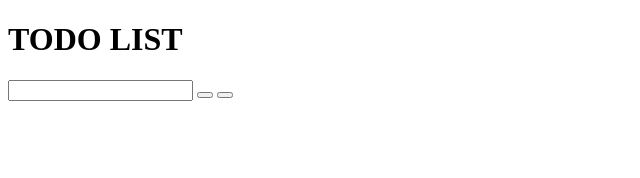
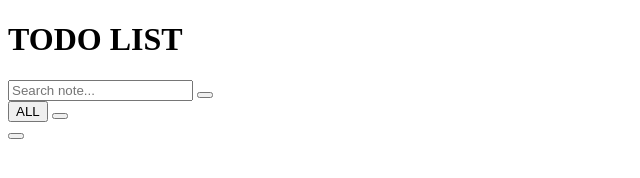
Before and after one commit to WonderSi/webdev-frontend-todolist, a website: page index.html in a window 1280 px wide. Shown: the whole page, without its empty margins (0-640 px from the left). Drawn offline with nearby package versions, Linux system fonts and the light colour scheme.

Commit message:
update structure index.html

```diff
--- a/index.html
+++ b/index.html
@@ -9,18 +9,30 @@
     <script src="https://code.jquery.com/jquery-3.6.0.min.js"></script>
 </head>
 <body>
-    <header>
-        <h1>TODO LIST</h1>
-        <div>
-            <input type="text">
-            <button></button>
-            <button></button>
+    <header class="header">
+        <h1 class="header__name">TODO LIST</h1>
+        <div class="search-bar">
+            <input type="text" class="search-bar__input" placeholder="Search note...">
+            <button class="search-bar__submit">
+                <!-- svg -->
+            </button>
+        </div>
+        <div class="controls">
+            <button class="controls__button controls__button--dropdown">
+                ALL
+                <!-- svg -->
+            </button>
+            <button class="controls__button controls__button--theme-toggle">
+                <!-- svg -->
+            </button>
         </div>
     </header>
-    <body>
-        <div></div>
-        <div></div>
-    </body>
+    <main class="todo-list">
+        <div class="todo-list__tasks"></div>
+        <button class="todo-list__add-button">
+            <!-- svg -->
+        </button>
+    </main>
     <script src="./js/script.js"></script>
 </body>
 </html>
```
